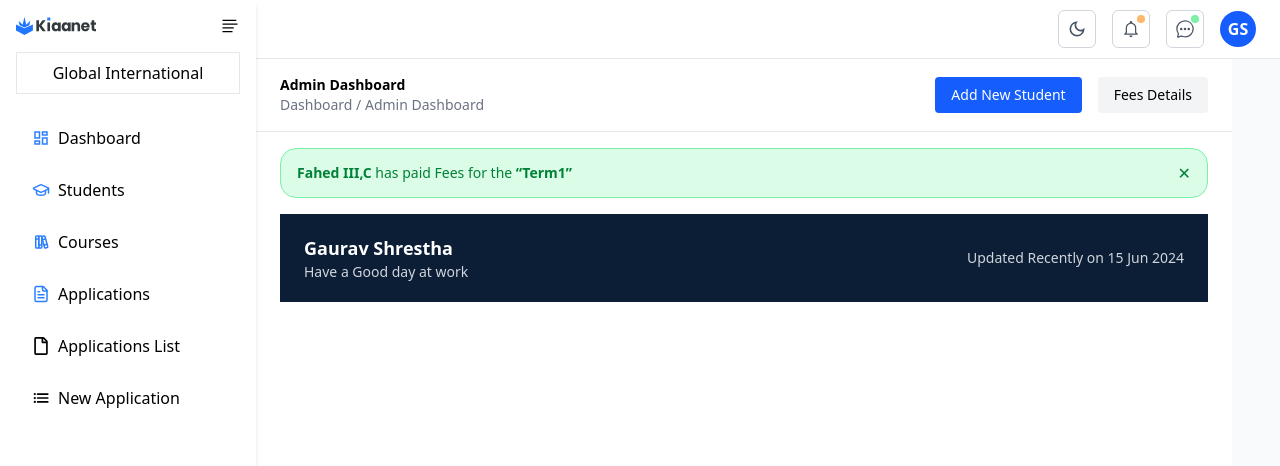
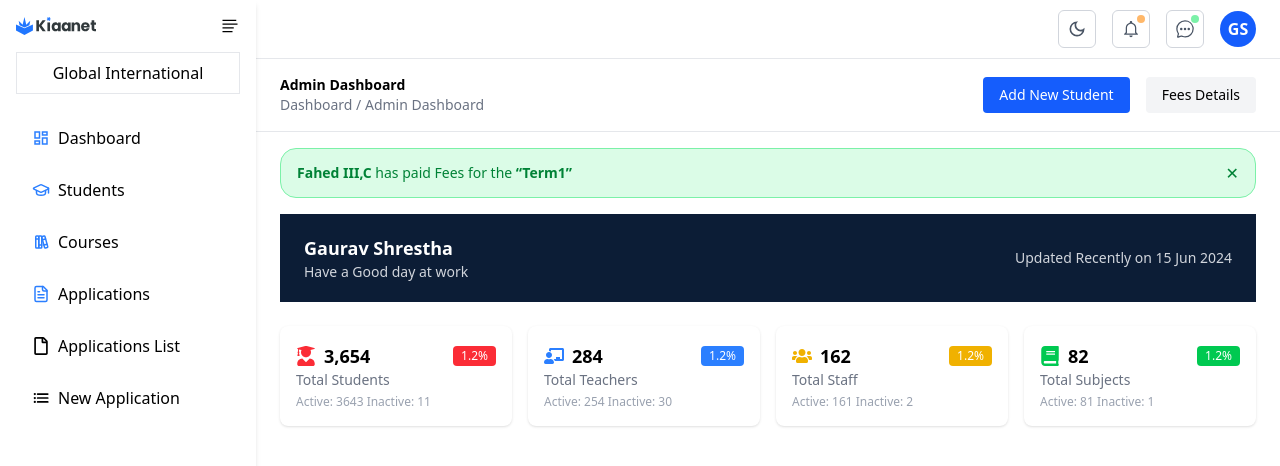
Before and after one commit to Aayesha-baidhya/Kiaanet, a Next.js app: page /dashboard in a window 1280 px wide. Shown: the top 466 px of the page. Built offline with nearby package versions, Linux system fonts and the light colour scheme.

Commit message:
feat: added the dashboard stats

```diff
--- a/src/app/dashboard/page.tsx
+++ b/src/app/dashboard/page.tsx
@@ -2,6 +2,7 @@ import Navbar from '@/components/navBar'
 import SideBar from '@/components/sideBar'
 import DashboardHeader from '@/components/dashboardHeader'
 import React from 'react'
+import DashboardStats from '@/components/dashboardstats'
 
 export default function Dashboard() {
   return (
@@ -29,12 +30,13 @@ export default function Dashboard() {
             Updated Recently on 15 Jun 2024
           </p>
         </div>
+        <div className="mx-6 mt-6">
+          <DashboardStats/>
+        </div>
         </div>
 
 
-        <main className="p-6 bg-gray-50 h-full overflow-y-auto">
 
-        </main>
       </div>
 
   )
```
